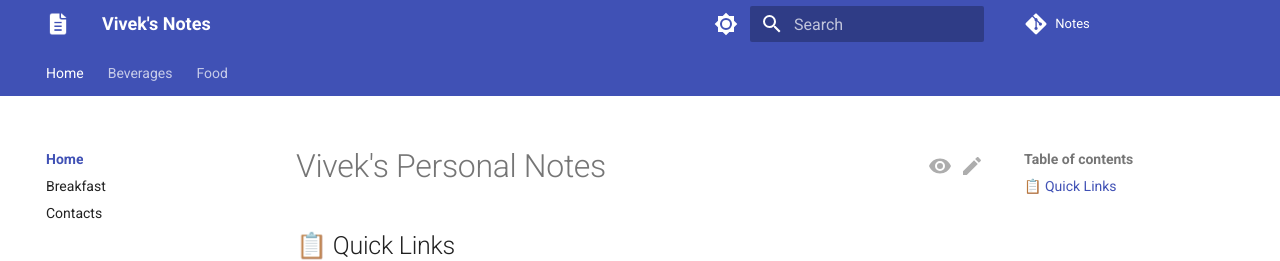
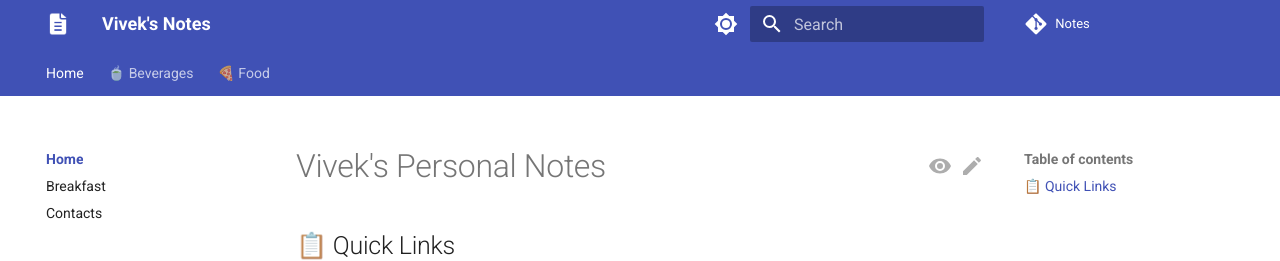
Before and after one commit to vivekkpatel/Notes, an MkDocs documentation site: the page built from docs/index.md, in a window 1280 px wide. Shown: the top 261 px of the page. Built offline with MkDocs 1.6.1 and Material for MkDocs 9.7.7, drawn with Linux system fonts in a browser that asks for light colours; comment, search, counter and statistics services are not loaded; part of the change alters nothing that is shown.

```diff
--- a/mkdocs.yml
+++ b/mkdocs.yml
@@ -14,10 +14,10 @@ nav:
     - index.md
     - Breakfast.md
     - Contacts.md
-  - Beverages:
+  - 🍵 Beverages:
     - Beverages/Coffee.md
     - Beverages/Tea.md
-  - Food:
+  - 🍕 Food:
     - Food/Popcorn.md
 
 # Theme
```
